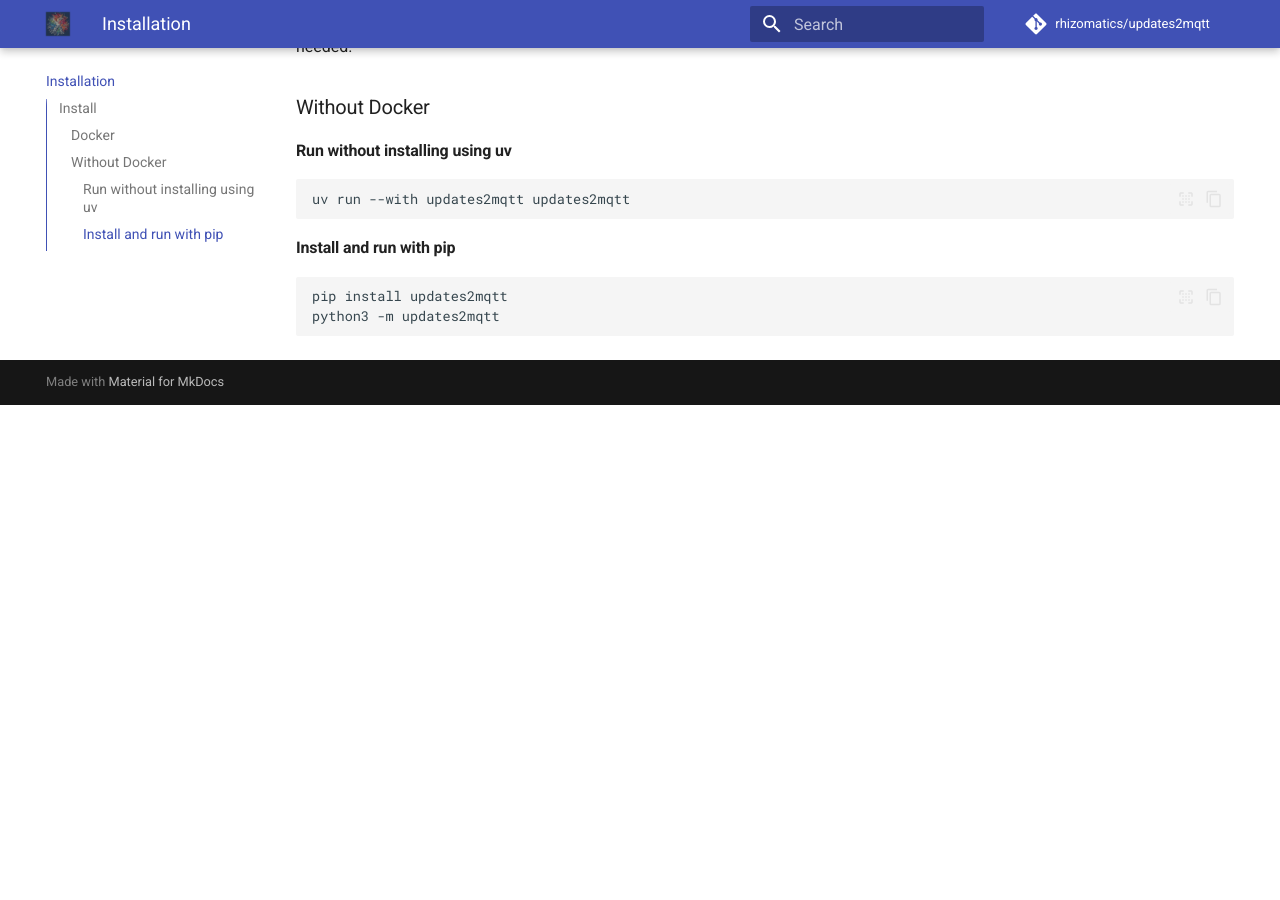
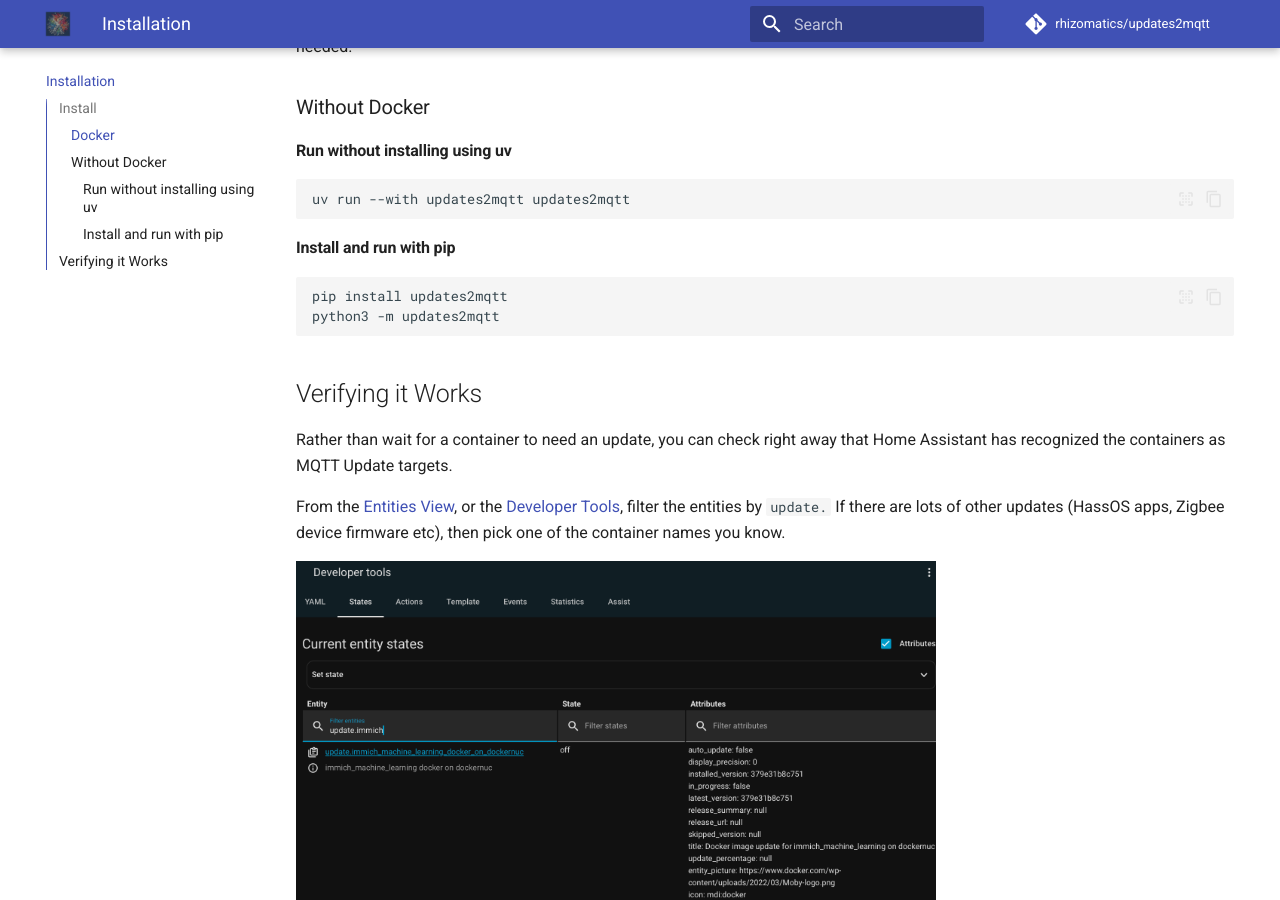
Before and after one commit to rhizomatics/updates2mqtt, an MkDocs documentation site: the page built from docs/installation.md, in a window 1280 px wide and 900 px high, scrolled down 508 px. Built offline with MkDocs 1.6.1 and Material for MkDocs 9.7.7, drawn with Linux system fonts in a browser that asks for light colours; plug-ins that fetch from the network failed and are left out; comment, search, counter and statistics services are not loaded; before the commit the page ends 913 px from its top, so only the background shows below that.

Commit message:
docs update

````diff
--- a/docs/installation.md
+++ b/docs/installation.md
@@ -27,3 +27,15 @@
 pip install updates2mqtt
 python3 -m updates2mqtt
 ```
+
+## Verifying it Works
+
+Rather than wait for a container to need an update, you can check right away that
+Home Assistant has recognized the containers as MQTT Update targets.
+
+From the [Entities View](https://www.home-assistant.io/docs/configuration/entities_domains/), or the
+[Developer Tools](https://www.home-assistant.io/docs/tools/dev-tools/), filter
+the entities by `update.` If there are lots of other updates (HassOS apps, Zigbee
+device firmware etc), then pick one of the container names you know.
+
+![Home Assistant Entities](images/ha_entities.png){width=640}
````
Also changed, not shown: docs/images/ha_entities.png (added).
